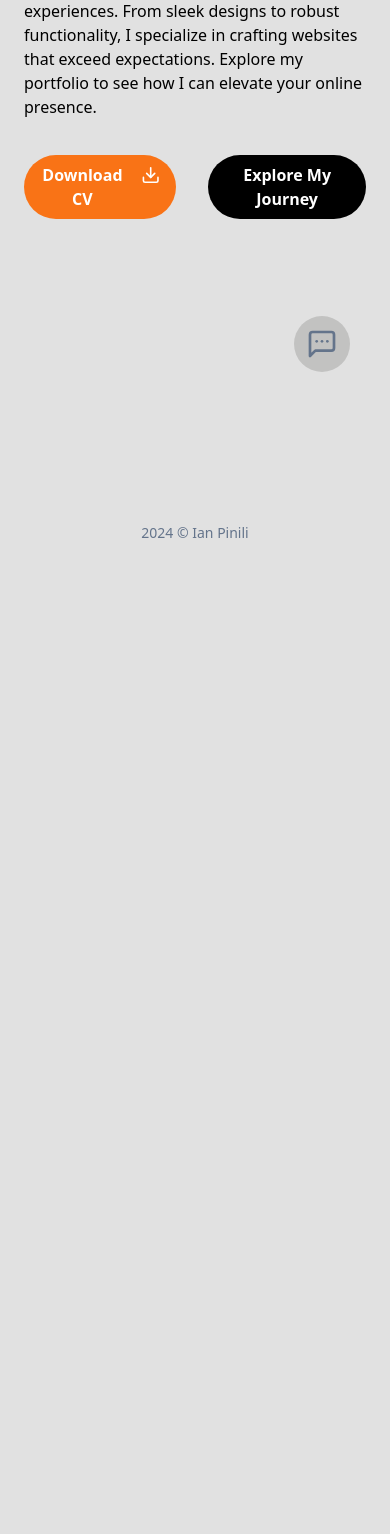
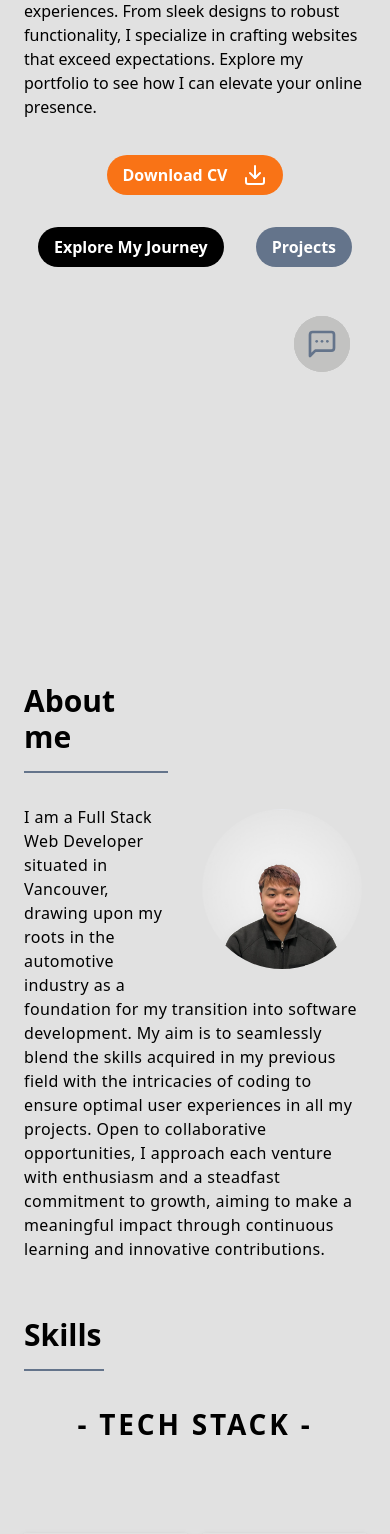
Before and after one commit to gianpinili/my-portfolio, a React (Vite) app: page / in a window 390 px wide. Shown: the part 432-1966 px from the top of the page. Before the commit the page ends 975 px from the top, so only its background shows below. Built offline with nearby package versions, Linux system fonts and the light colour scheme.

Commit message:
add all pages to home + option to use routes with top nav bar

```diff
--- a/src/components/Home.tsx
+++ b/src/components/Home.tsx
@@ -1,7 +1,9 @@
-import { useEffect, useState, useMemo } from "react";
-import { Link } from "react-router-dom";
+import { useEffect, useState, useMemo, useRef } from "react";
 import { Download } from "lucide-react";
 import FloatingContact from "./FloatingContact";
+import About from "./About";
+import Projects from "./Projects";
+import Contacts from "./Contacts";
 
 function Home() {
   const [text, setText] = useState("");
@@ -26,9 +28,26 @@ function Home() {
     return () => clearInterval(interval);
   }, [text, index, words]);
 
+  const aboutRef = useRef<HTMLDivElement>(null);
+  const projectRef = useRef<HTMLDivElement>(null);
+
+  //scroll to about section on click
+  const scrollToAbout = () => {
+    if (aboutRef.current) {
+      aboutRef.current.scrollIntoView({ behavior: "smooth" });
+    }
+  };
+
+  //scroll to projects section on click
+  const scrollToProjects = () => {
+    if (projectRef.current) {
+      projectRef.current.scrollIntoView({ behavior: "smooth" });
+    }
+  };
+
   return (
     <>
-      <div className="flex flex-col items-start mx-6 md:mx-12 md:px-[6rem] lg:px-[8rem] xl:mx-auto xl:px-[18rem] 2xl:px-[22rem] my-12 mb-[18rem] fade-in-nav">
+      <div className="flex flex-col items-start mx-6 md:mx-12 md:px-[6rem] lg:px-[8rem] xl:mx-auto xl:px-[18rem] 2xl:px-[22rem] my-12 mb-[25rem] fade-in-nav">
         <p className="text-[.8rem] text-primary md:text-base xl:text-xl">
           Hi, my name is
         </p>
@@ -45,22 +64,37 @@ function Home() {
           expectations. Explore my portfolio to see how I can elevate your
           online presence.
         </p>
-        <div className="flex justify-center gap-8 my-4 mx-auto md:mx-0">
+        <div className="flex justify-center gap-8 my-4 mx-auto md:mx-0 flex-wrap">
           <a
             href="../../public/ian-pinili-resume.pdf"
             download="ian-pinili-resume.pdf"
-            className="bg-primary hover:bg-[#494545] text-white font-bold py-2 px-4 text-center rounded-full md:py-4 md:px-6 duration-200 flex gap-4"
+            className="bg-primary hover:bg-[#494545] text-white font-bold py-2 px-4 text-center rounded-full md:py-4 md:px-6 duration-200 flex gap-4 hover:opacity-70"
           >
             Download CV
             <Download className="hover:animate-bounce" />
           </a>
-          <Link
-            to="/about"
+          <button
+            onClick={scrollToAbout}
             className="bg-[black] hover:bg-[#494545] text-white font-bold py-2 px-4 text-center rounded-full md:py-4 md:px-6 duration-200"
           >
             Explore My Journey
-          </Link>
+          </button>
+          <button
+            onClick={scrollToProjects}
+            className="bg-active hover:bg-primary text-white font-bold py-2 px-4 text-center rounded-full md:py-4 md:px-6 duration-200 hover:opacity-70"
+          >
+            Projects
+          </button>
         </div>
+      </div>
+      <div ref={aboutRef} className="home__about">
+        <About />
+      </div>
+      <div ref={projectRef}>
+        <Projects />
+      </div>
+      <div className="home__contact">
+        <Contacts />
       </div>
       <FloatingContact />
     </>
--- a/src/components/Projects.tsx
+++ b/src/components/Projects.tsx
@@ -26,7 +26,7 @@ function Projects() {
               <a
                 href="https://github.com/gianpinili/coffeeshop"
                 target="_blank"
-                className="w-1/2 px-6 py-3 m-4 duration-200 hover:scale-105"
+                className="w-1/2 px-6 py-3 m-4 duration-200 hover:scale-105 text-center"
               >
                 Code
               </a>
@@ -54,7 +54,7 @@ function Projects() {
               <a
                 href="https://github.com/gianpinili/travel-site"
                 target="_blank"
-                className="w-1/2 px-6 py-3 m-4 duration-200 hover:scale-105"
+                className="w-1/2 px-6 py-3 m-4 duration-200 hover:scale-105 text-center"
               >
                 Code
               </a>
@@ -82,7 +82,7 @@ function Projects() {
               <a
                 href="https://github.com/gianpinili/band-site"
                 target="_blank"
-                className="w-1/2 px-6 py-3 m-4 duration-200 hover:scale-105"
+                className="w-1/2 px-6 py-3 m-4 duration-200 hover:scale-105 text-center"
               >
                 Code
               </a>
@@ -110,7 +110,7 @@ function Projects() {
               <a
                 href="https://github.com/gianpinili/hackathon-2"
                 target="_blank"
-                className="w-1/2 px-6 py-3 m-4 duration-200 hover:scale-105"
+                className="w-1/2 px-6 py-3 m-4 duration-200 hover:scale-105 text-center"
               >
                 Code
               </a>
@@ -138,7 +138,7 @@ function Projects() {
               <a
                 href="https://github.com/gianpinili/brainflix"
                 target="_blank"
-                className="w-1/2 px-6 py-3 m-4 duration-200 hover:scale-105"
+                className="w-1/2 px-6 py-3 m-4 duration-200 hover:scale-105 text-center"
               >
                 Code
               </a>
@@ -166,7 +166,7 @@ function Projects() {
               <a
                 href="https://github.com/gianpinili/manuspec-capstone"
                 target="_blank"
-                className="w-1/2 px-6 py-3 m-4 duration-200 hover:scale-105"
+                className="w-1/2 px-6 py-3 m-4 duration-200 hover:scale-105 text-center"
               >
                 Code
               </a>
--- a/src/index.css
+++ b/src/index.css
@@ -67,3 +67,12 @@ body {
 .fade-in-nav {
   animation: fadeInTop 1s ease-in-out;
 }
+
+.home__about {
+  margin: 12rem 0;
+}
+
+.home__contact {
+  margin-top: 20rem;
+  margin-bottom: 12rem;
+}
```
